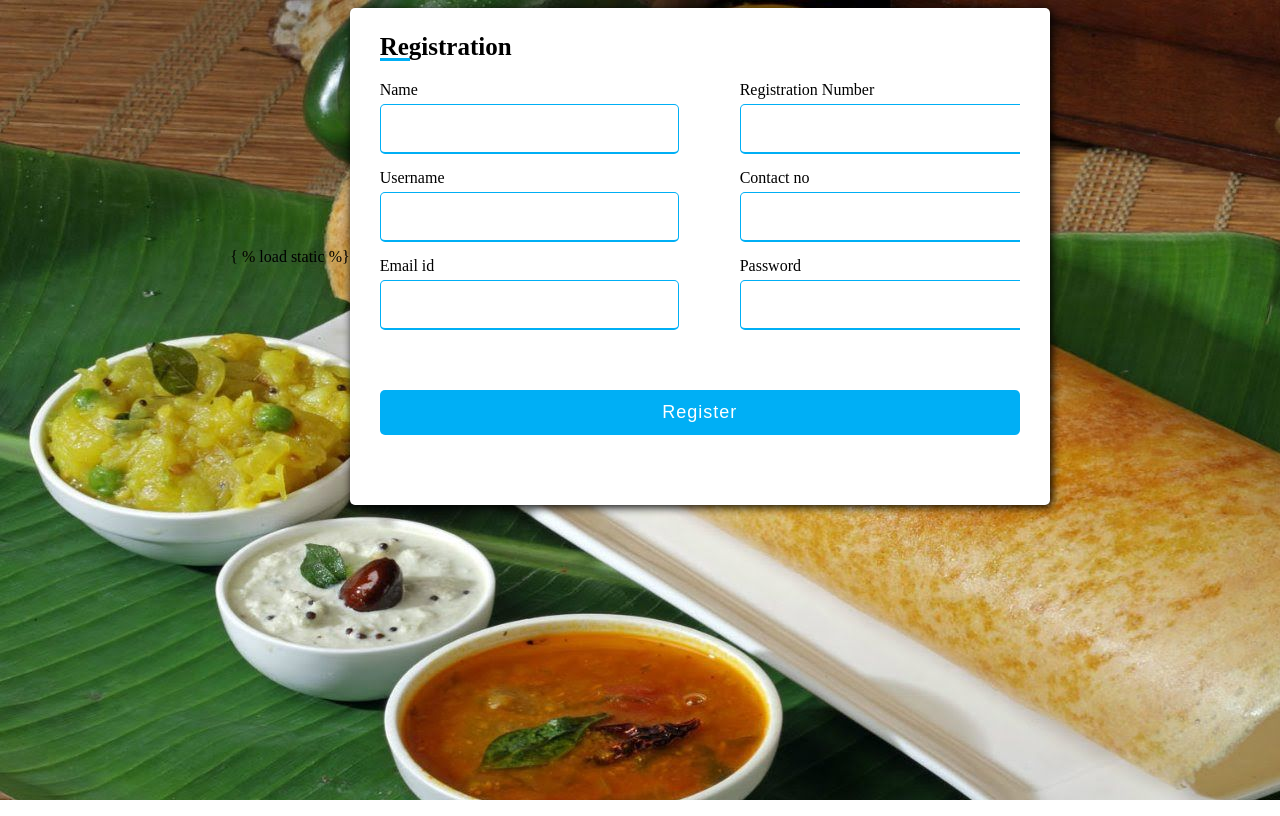
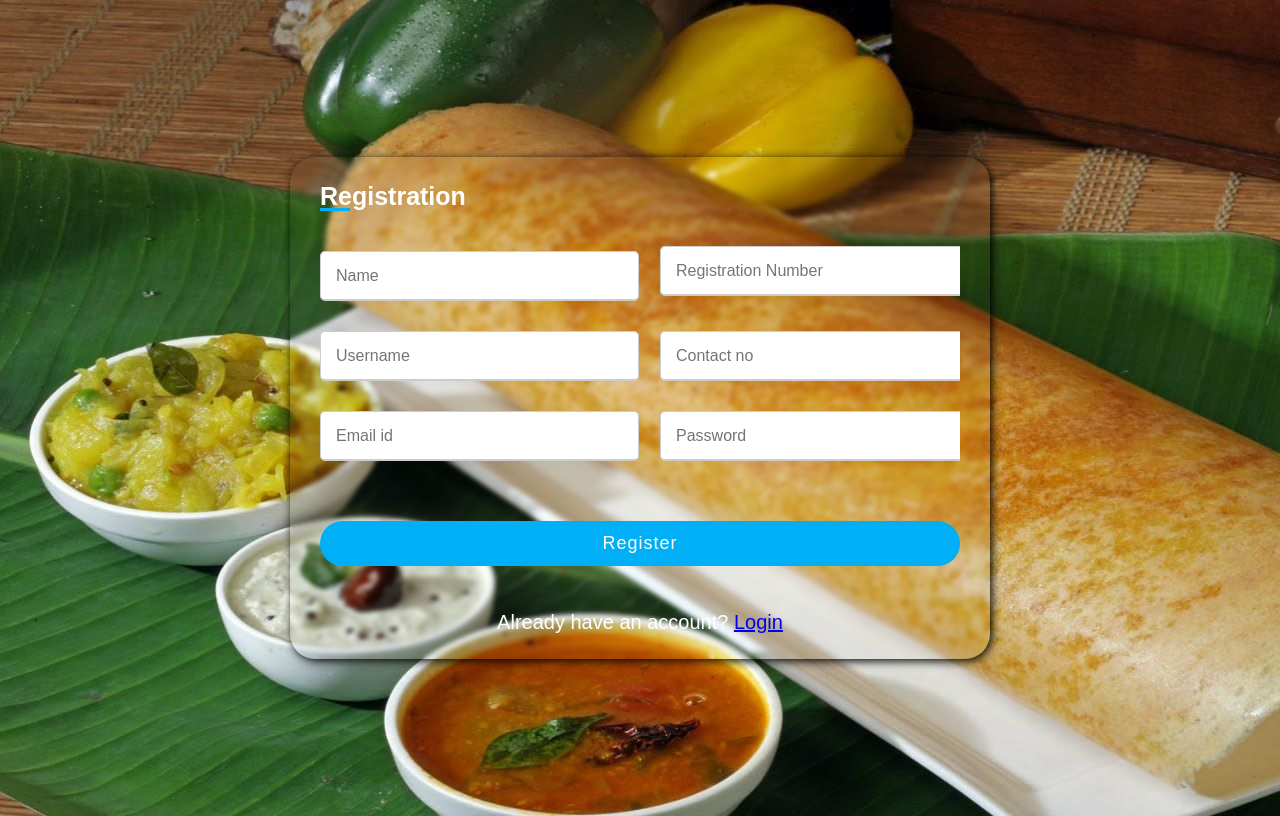
Before and after one commit to rishbh-arora/cravings, a Django app: template cravings/cravings/templates/signup.html in a window 1280 px wide. Run offline with Django 4.2, Linux system fonts and the light colour scheme; the template is opened without the code that fills it, so the values that code supplies are empty.

Commit message:
made signup page

```diff
--- a/cravings/cravings/templates/signup.css
+++ b/cravings/cravings/templates/signup.css
@@ -3,20 +3,25 @@ body{
     display: flex;
     align-items: center;
     justify-content: center;
+    height: 100vh;
+    font-family: sans-serif;
 }
 
 .container{
     max-width: 640px;
     width: 100%;
-    background: white;
+    /* background: white; */
+    /* background-color: rgba(125, 84, 84, 0.1); */
+    backdrop-filter: blur(2px);
     padding: 25px 30px;
-    border-radius: 5px;
+    border-radius: 25px;
     box-shadow: 2px 2px 10px;
 }
 
 .container .title{
     font-size: 25px;
     font-weight: 700;
+    color: #fff;
     position: relative;
 }
 
@@ -45,7 +50,8 @@ body{
 
 form .user-details .input-box{
     margin-bottom: 15px;
-    width: calc(100% / 2 - 40px);
+    width: calc(100% / 2 - 20px);
+    margin-top: 15px;
 }
 
 .user-details .input-box .details{
@@ -63,12 +69,11 @@ form .user-details .input-box{
     padding-left: 15px;
     font-size: 16px;
     border-bottom-width: 2px;
-    transition: all 0.3s ease;
 }
 
 .user-details .input-box input:focus,
 .user-details .input-box input:valid{
-    border-color: #00aff5;
+    border-color: none;
 }
 
 form .gender-details .gender-title{
@@ -121,7 +126,7 @@ form .button input{
     border: none;
     font-size: 18px;
     font-weight: 400;
-    border-radius: 5px;
+    border-radius: 25px;
     letter-spacing: 1px;
     background: #00aff5;
 }
@@ -149,3 +154,10 @@ form .button input:hover{
         width: 0;
     }
 }
+
+.login-signup{
+    color: #fff;
+    position: relative;
+    text-align: center;
+    font-size: 1.25rem;
+}
--- a/cravings/cravings/templates/signup.html
+++ b/cravings/cravings/templates/signup.html
@@ -6,7 +6,7 @@
     <meta name="viewport" content="width=device-width, initial-scale=1.0">
     <title>signup</title>
 
-    { % load static %}
+    <!-- { % load static %} -->
     <link rel="stylesheet" href="{ % static 'signup.css' %}">
     <link rel="stylesheet" href="signup.css">
 
@@ -20,33 +20,29 @@
                 <form action="javascript:void(0);">
                     <div class="user-details">
                         <div class="input-box">
-                        <span class="details">Name</span>
-                        <input type="text" name="fname">
+                            <span class="details"></span>
+                            <input type="text" name="fname" placeholder="Name">
                         </div>
                         <div class="input-box">
-                        <span class="details">Registration Number</span>
-                        <input type="text" name="fname">
+                            <input type="text" name="fname" placeholder="Registration Number">
                         </div>
                         <div class="input-box">
-                        <span class="details">Username</span>
-                        <input type="text" name="fname">
+                            <input type="text" name="fname" placeholder="Username">
                         </div>
                         <div class="input-box">
-                        <span class="details">Contact no</span>
-                    <input type="tel" name="contact">
+                        <input type="tel" name="contact" placeholder="Contact no">
                         </div>
                         <div class="input-box">
-                        <span class="details">Email id</span>
-                    <input type="email" name="email">
+                        <input type="email" name="email" placeholder="Email id">
                         </div>
                         <div class="input-box">
-                        <span class="details">Password</span>
-                    <input type="password" name="pwd">
+                        <input type="password" name="pwd" placeholder="Password">
                         </div>
                     </div>
                     <div class="button">
                         <input type="submit" value="Register">
                     </div>
+                    <div class="login-signup">Already have an account? <a href="login.html" id="signup">Login</a></div>
                 </form>
             </div>
 </body>
```
Lines whose indentation alone changed are shown as unchanged.
